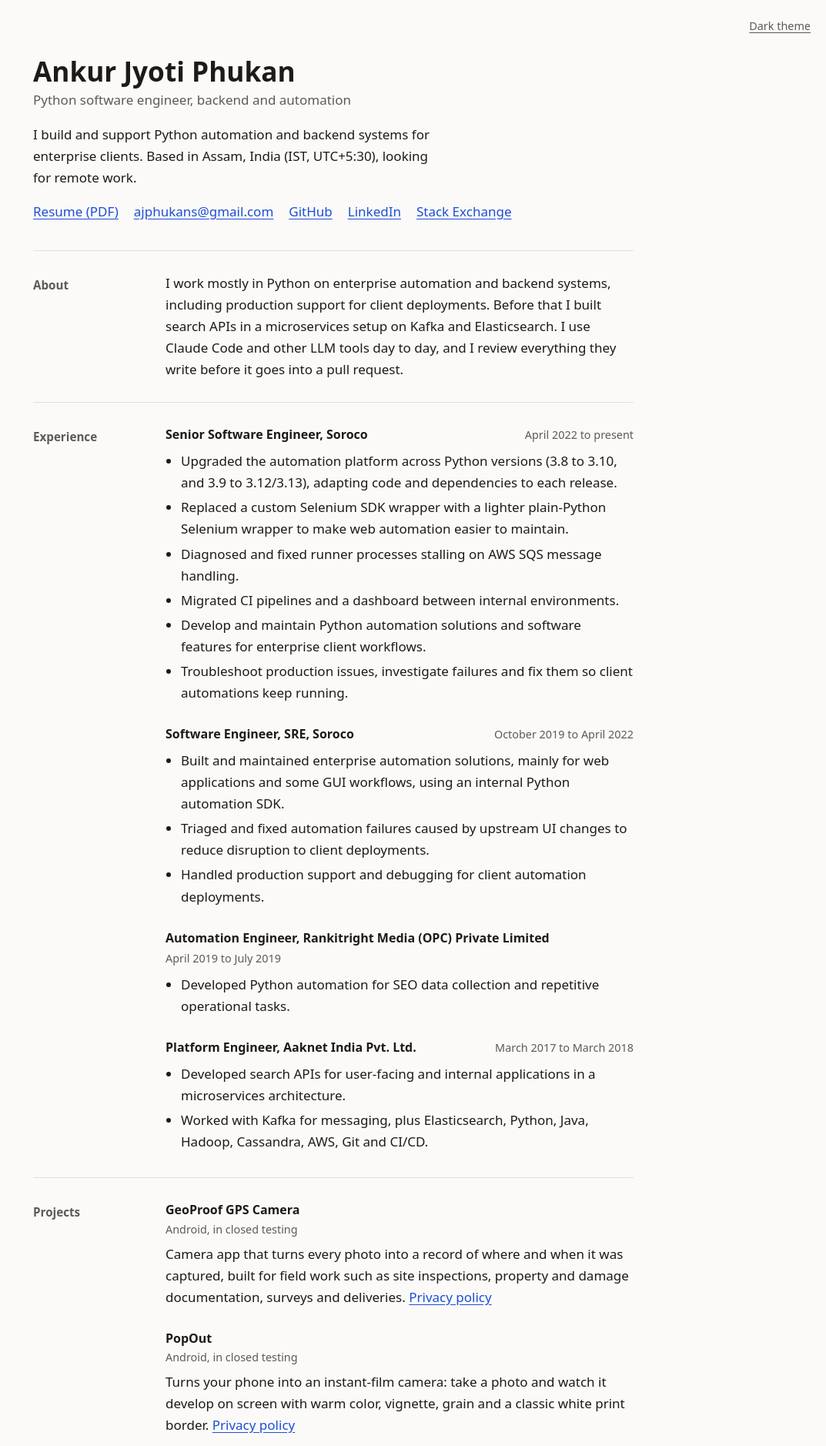
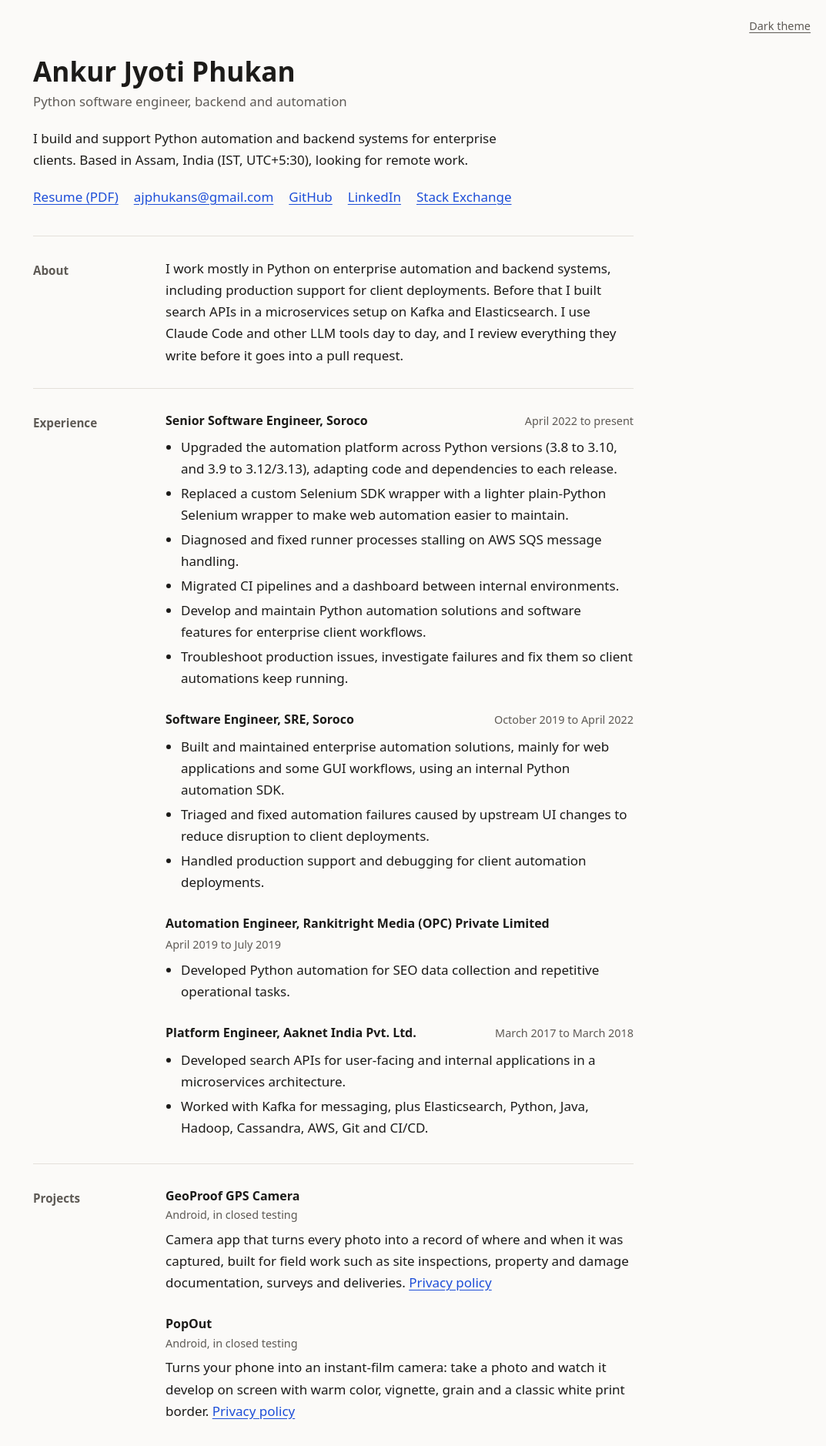
Before and after one commit to ajphukan/ajphukan.github.io, a Jekyll site: the page built from index.html, in a window 1280 px wide. Shown: the top 1878 px of the page at 77% size, without its empty margins (207-1280 px from the left). Built offline with Jekyll 4.4.1, drawn with Linux system fonts in a browser that asks for light colours.

Commit message:
Adjust hero spacing and intro width

```diff
--- a/assets/css/theme.css
+++ b/assets/css/theme.css
@@ -58,8 +58,8 @@
 
 .hero { padding: 72px 0 36px; }
 .hero h1 { margin: 0; font-size: 2.2rem; line-height: 1.15; font-weight: 700; }
-.hero .role { margin: 4px 0 16px; color: var(--muted); }
-.hero .tagline { margin: 0 0 16px; max-width: 54ch; }
+.hero .role { margin: 6px 0 20px; color: var(--muted); font-size: 1.05rem; }
+.hero .tagline { margin: 0 0 20px; max-width: 64ch; }
 .links { display: flex; flex-wrap: wrap; gap: 4px 20px; padding: 0; margin: 0; list-style: none; }
 
 section { display: grid; grid-template-columns: 140px 1fr; gap: 0 32px; padding: 28px 0; border-top: 1px solid var(--line); }
```
